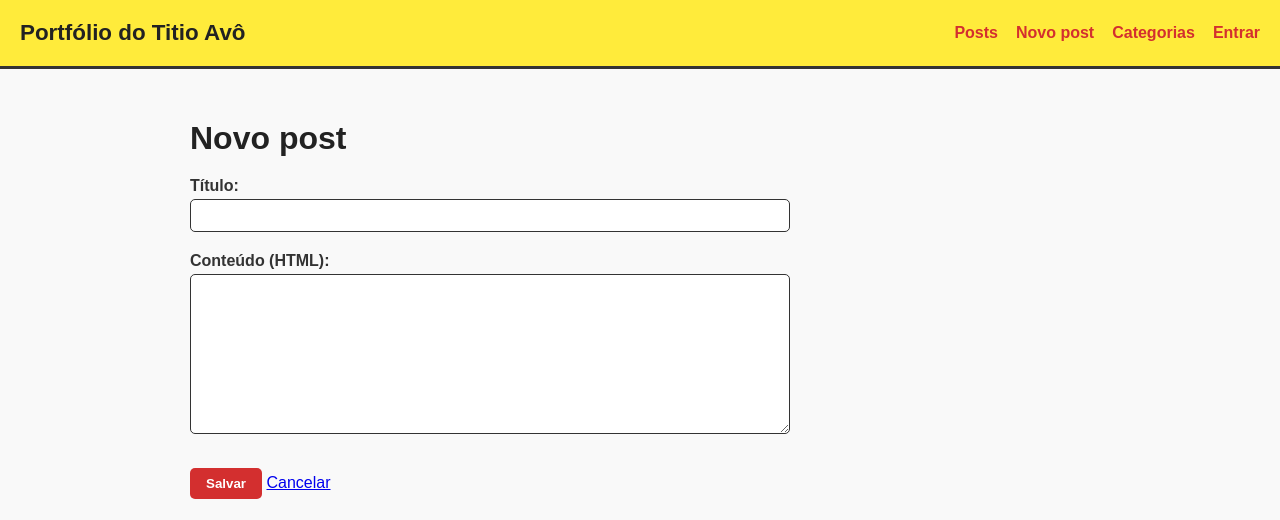
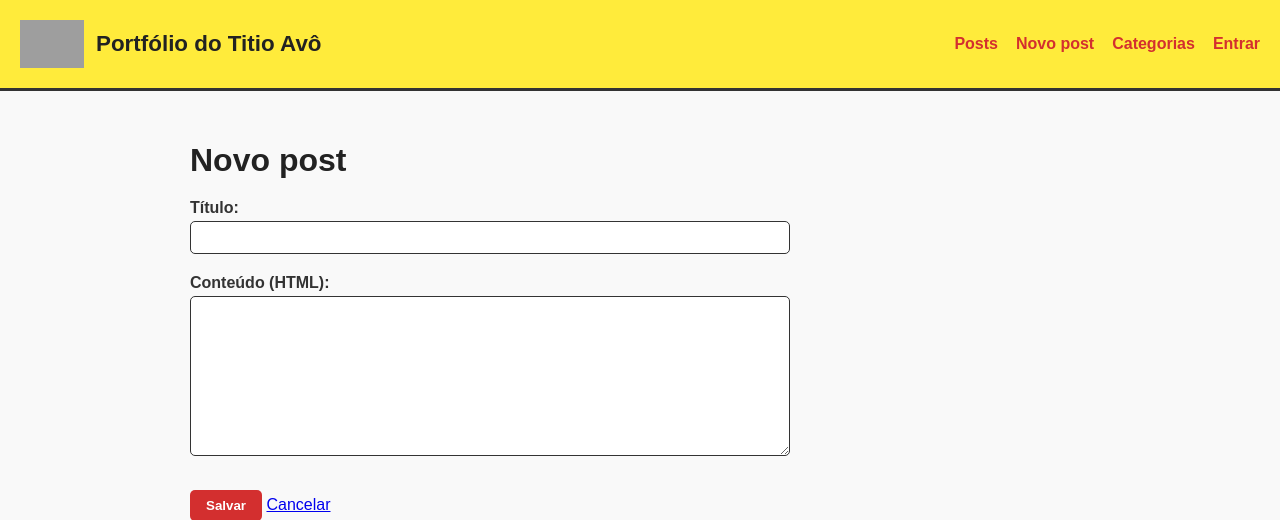
Before and after one commit to enzonog1/blog-django-ep2, a Django app: page /posts/new/ in a window 1280 px wide. Shown: the top 520 px of the page. Run offline with Django 4.2, Linux system fonts and the light colour scheme; grey boxes are pictures that could not be loaded.

Commit message:
Integra layout, imagens e personagens do Portfolio Titio Avo da Entrega 1

```diff
--- a/blog/management/commands/seed.py
+++ b/blog/management/commands/seed.py
@@ -38,6 +38,8 @@ class Command(BaseCommand):
             title='Pochetio: O Fiel Escudeiro Mágico',
             defaults={
                 'content': (
+                    '<img src="https://raw.githubusercontent.com/enzonog1/blog-django-ep2/main/static/images/pochetio_2.png" alt="Pochetio" '
+                    'style="max-height:180px; display:block; margin:0 auto 15px auto;">'
                     '<p>O <strong>Pochetio</strong> é o fiel escudeiro mágico que vive na cintura do Titio Avô. '
                     'Apesar do seu tamanho compacto, seu interior funciona como uma dimensão paralela infinita '
                     'de onde ele consegue retirar qualquer objeto imaginável — de martelos e robôs gigantes a sorvete.</p>'
@@ -51,6 +53,8 @@ class Command(BaseCommand):
             title='Sr. Gus: A Voz da Razão Jurássica',
             defaults={
                 'content': (
+                    '<img src="https://raw.githubusercontent.com/enzonog1/blog-django-ep2/main/static/images/sr-gus.png" alt="Sr. Gus" '
+                    'style="max-height:180px; display:block; margin:0 auto 15px auto;">'
                     '<p>O <strong>Sr. Gus</strong> é um dinossauro jurássico de mais de 100 milhões de anos que atua como '
                     'a voz da razão da equipe. Calmo, sarcástico e fã de musculação e livros, ele passa metade do tempo '
                     'tentando manter a ordem no trailer e a outra metade salvando o Titio Avô de suas próprias ideias.</p>'
@@ -64,6 +68,8 @@ class Command(BaseCommand):
             title='Steve Pizza: A Fatia Mais Maneira do Universo',
             defaults={
                 'content': (
+                    '<img src="https://raw.githubusercontent.com/enzonog1/blog-django-ep2/main/static/images/steve-pizza.png" alt="Steve Pizza" '
+                    'style="max-height:180px; display:block; margin:0 auto 15px auto;">'
                     '<p>O <strong>Steve Pizza</strong> é uma fatia de pizza de pepperoni ultra estilosa, usuária de '
                     'óculos escuros e convencida de ser a criatura mais "maneira" do universo. Ele adora ostentar '
                     'sua popularidade e inventar bordões radicais.</p>'
--- a/templates/base.html
+++ b/templates/base.html
@@ -26,6 +26,9 @@
       font-weight: bold;
       color: #222222;
       text-decoration: none;
+      display: flex;
+      align-items: center;
+      gap: 12px;
     }
     nav {
       display: flex;
@@ -114,7 +117,10 @@
 </head>
 <body>
   <header>
-    <a class="brand" href="{% url 'post_list' %}">Portfólio do Titio Avô</a>
+    <a class="brand" href="{% url 'post_list' %}">
+      <img src="https://raw.githubusercontent.com/enzonog1/blog-django-ep2/main/static/images/titio-avo_2.png" alt="Titio Avô" style="height:48px; width:auto;">
+      <span>Portfólio do Titio Avô</span>
+    </a>
     <nav>
       <a href="{% url 'post_list' %}">Posts</a>
       <a href="{% url 'post_create' %}">Novo post</a>
```
Also changed, not shown: sql/consultas.sql (+7 -8 lines), static/images/logo.svg (added), static/images/pochetio.png (added), static/images/sobre.png (added), static/images/sr-gus.png (added), static/images/steve-pizza.png (added), static/images/titio-avo.png (added).
